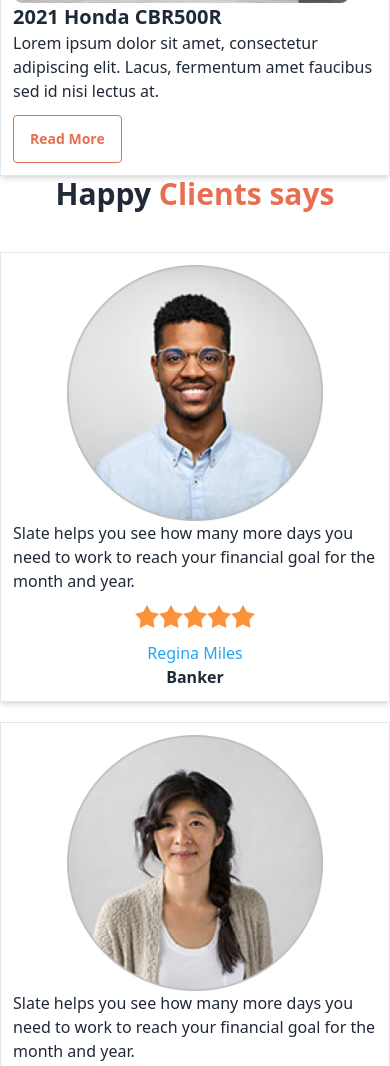
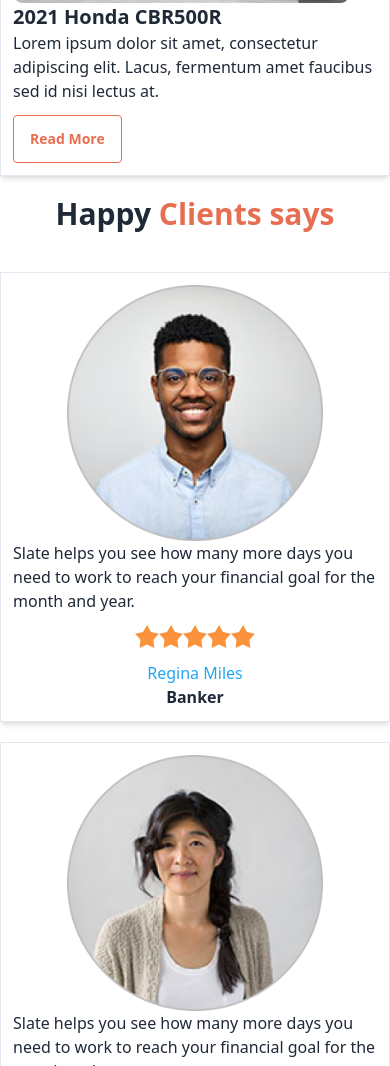
Before and after one commit to shorot-chicham/responsive-biker-zone-width-daisyui, a plain HTML site: page index.html in a window 390 px wide. Shown: the part 2783-3849 px from the top of the page. Drawn offline with nearby package versions, Linux system fonts and the light colour scheme.

Commit message:
updated all code

```diff
--- a/index.html
+++ b/index.html
@@ -142,7 +142,7 @@
             </div>
         </div>
         <!-- Happy Clients  says section  -->
-        <div class="lg:my-14 lg:mx-14">
+        <div class="lg:my-14 my-5 lg:mx-14">
             <div class="text-center mb-10">
                 <h1 class="text-3xl font-bold">Happy <span class="text-[#E76F51]">Clients says</span></h1>
             </div>
```
